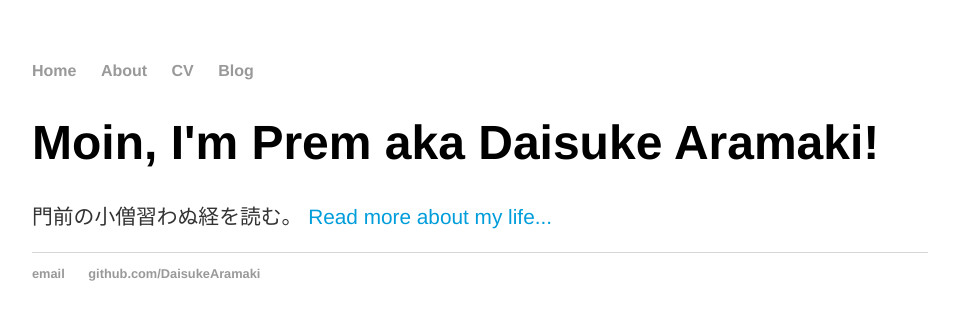
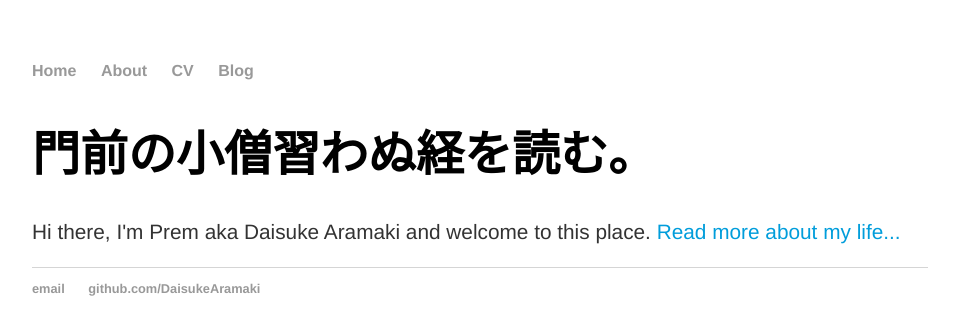
Before and after one commit to DaisukeAramaki/DaisukeAramaki.github.io, a Jekyll site: the page index.html, which Jekyll copies as it is, in a window 1280 px wide. Shown: the top 335 px of the page, without its empty margins (160-1119 px from the left). Built offline with Jekyll 4.4.1, drawn with Linux system fonts in a browser that asks for light colours.

Commit message:
Minor changes

```diff
--- a/index.html
+++ b/index.html
@@ -16,8 +16,8 @@
 		</nav>
 		<div class="container">
     		<div class="blurb">
-        		<h1>Moin, I'm Prem aka Daisuke Aramaki!</h1>
-				<p>&#38272;&#21069;&#12398;&#23567;&#20711;&#32722;&#12431;&#12396;&#32076;&#12434;&#35501;&#12416;&#12290; <a href="/about" style="color:#009DDB">Read more about my life...</a></p>
+        		<h1>&#38272;&#21069;&#12398;&#23567;&#20711;&#32722;&#12431;&#12396;&#32076;&#12434;&#35501;&#12416;&#12290; </h1>
+				<p>Hi there, I'm Prem aka Daisuke Aramaki and welcome to this place. <a href="/about" style="color:#009DDB">Read more about my life...</a></p>
     		</div><!-- /.blurb -->
 		</div><!-- /.container -->
 		<footer>
```
